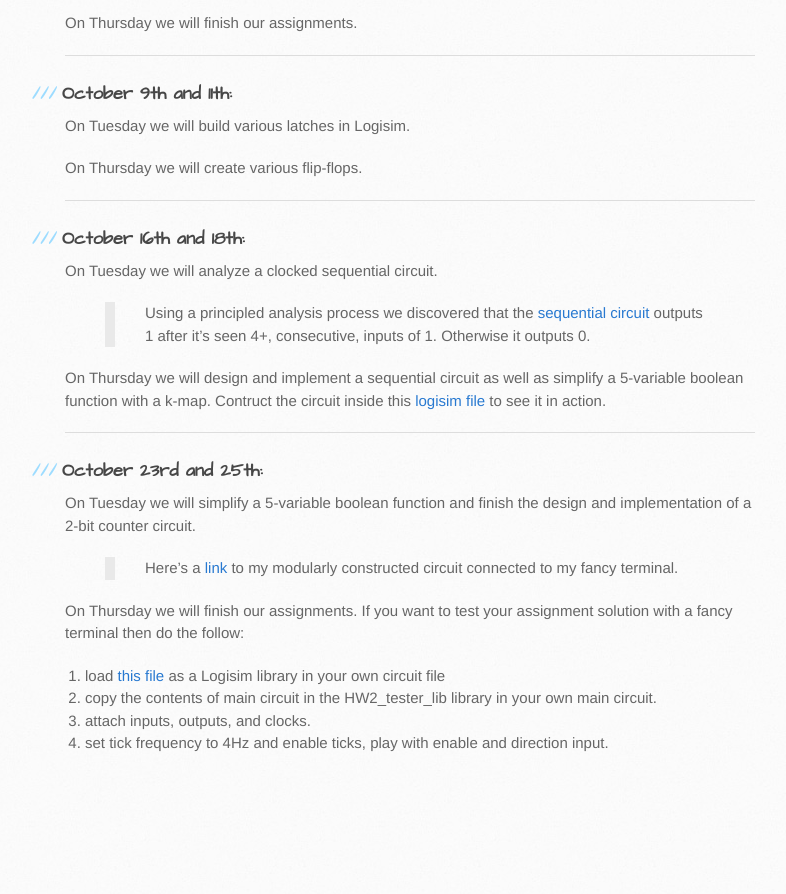
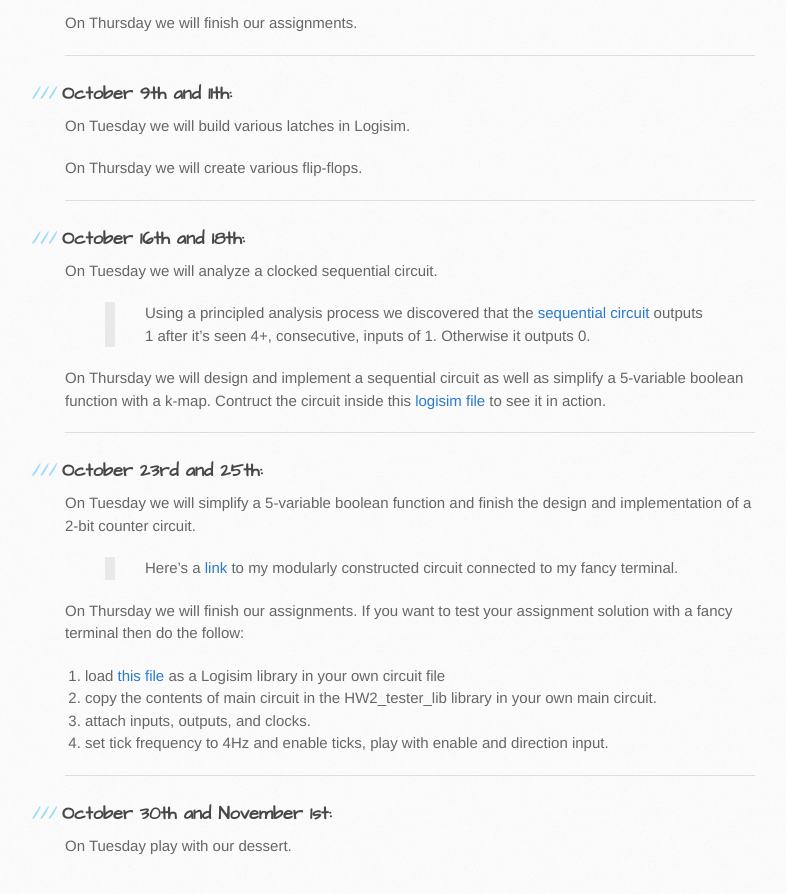
Before and after one commit to philstutorials/philstutorials.github.io, a Jekyll site: the page built from CPSC359.md, in a window 1280 px wide and 900 px high, scrolled down 1036 px. Shown: the top 894 px of the window, without its empty margins (105-891 px from the left). Built offline with Jekyll 4.4.1, drawn with Linux system fonts in a browser that asks for light colours; our own code applies the rules of GitHub Pages for plain Markdown files; before the commit the page ends 1833 px from its top, so only the background shows below that.

Commit message:
Update CPSC359.md

```diff
--- a/CPSC359.md
+++ b/CPSC359.md
@@ -64,3 +64,8 @@ If you want to test your assignment solution with a fancy terminal then do the f
 2. copy the contents of main circuit in the HW2_tester_lib library in your own main circuit.
 3. attach inputs, outputs, and clocks.
 4. set tick frequency to 4Hz and enable ticks, play with enable and direction input.
+
+----
+
+### October 30th and November 1st:
+On Tuesday play with our dessert.
```
